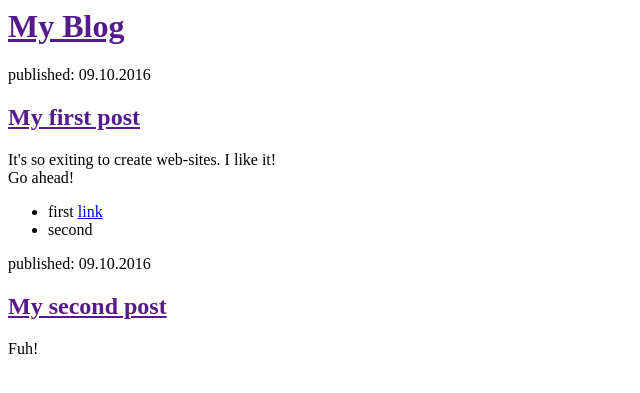
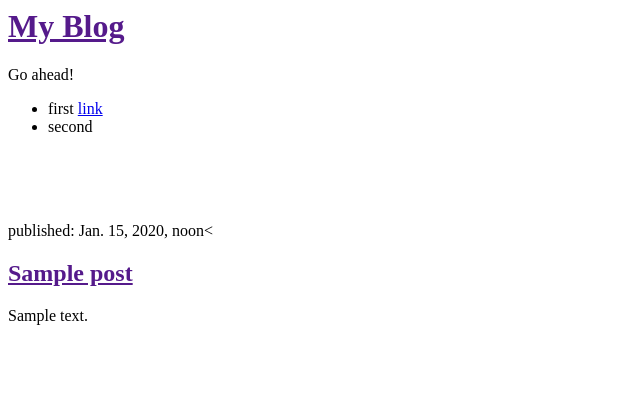
Before and after one commit to evgentr/my-first-blog, a Django app: template blog/templates/blog/post_list.html in a window 1280 px wide. Shown: the top 393 px of the page, without its empty margins (0-640 px from the left). Run offline with Django 3.2, Linux system fonts and the light colour scheme; the template is opened without the code that fills it: values that come from a table or form of the project are taken from there, others are empty; tables that the repository leaves empty hold one stand-in row (values such as "Sample post").

Commit message:
Modified templets to display posts from database.

```diff
--- a/blog/templates/blog/post_list.html
+++ b/blog/templates/blog/post_list.html
@@ -5,21 +5,24 @@
         <body>
             <div>
                 <h1><a href="">My Blog</a></h1>
-            </div>
 
-            <div>
-                <p>published: 09.10.2016</p>
-                <h2><a href="">My first post</a></h2>
-                <p>It's so exiting to create web-sites. I like it!<br />
 		Go ahead!   <br />
 	<ul><li>first  <a href="https://djangogirls.org">link</a>  </li><li>second</li></ul>
+	<br />
+	<br />
+	<br />
+            </div>
+	{% for post in posts %}
+            <div>
+                <p>published: {{ post.published_date }}<</p>
+                <h2><a href="">{{ post.title }}</a></h2>
+                <p>{{ post.text|linebreaksbr }} <br />
+	<br />
+	<br />
+
                 </p>
             </div>
+	{% endfor %}
 
-            <div>
-                <p>published: 09.10.2016</p>
-                <h2><a href="">My second post</a></h2>
-                <p>Fuh!</p>
-            </div>
         </body>
     </html>
--- a/blog/views.py
+++ b/blog/views.py
@@ -1,4 +1,7 @@
 from django.shortcuts import render
+from django.utils import timezone
+from .models import Post
 
 def post_list(request):
-    return render(request, 'blog/post_list.html', {})
+	posts = Post.objects.filter(published_date__lte=timezone.now()).order_by('published_date')
+	return render(request, 'blog/post_list.html', {'posts': posts})
```
